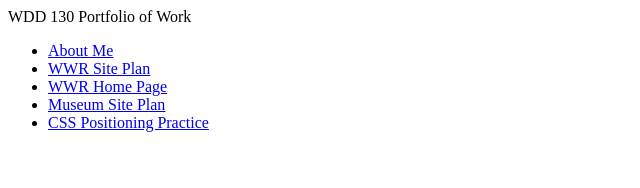
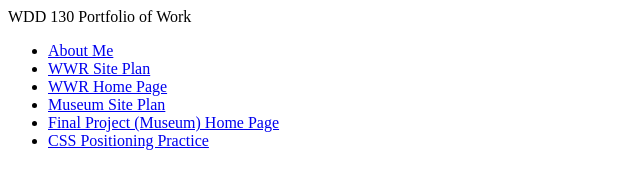
Before and after one commit to Msanofsky/wdd130, a plain HTML site: page index.html in a window 1280 px wide. Shown: the whole page, without its empty margins (0-640 px from the left). Drawn offline with Linux system fonts and the light colour scheme.

Commit message:
edit to nav page

```diff
--- a/index.html
+++ b/index.html
@@ -17,6 +17,7 @@
         <li><a href="wwr/site-plan-rafting.html">WWR Site Plan</a></li>
         <li><a href="wwr/index.html">WWR Home Page</a></li>
         <li><a href="museum/site-plan.html">Museum Site Plan</a></li>
+        <li><a href="museum/home.html">Final Project (Museum) Home Page</a></li>
         <li><a href="positioning/positioning.html">CSS Positioning Practice</a></li>
       </ul>
     </main>
```
